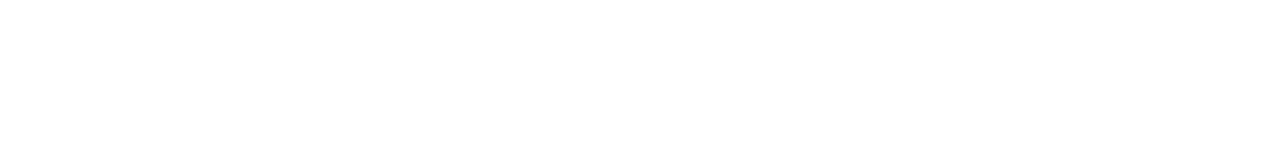
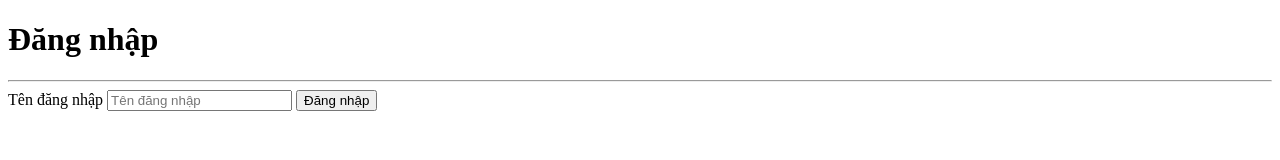
Before and after one commit to tirin2411/BaiTapCC-MT_LoginForm, a plain HTML site: page index.html in a window 1280 px wide. Drawn offline with Linux system fonts and the light colour scheme.

Commit message:
add username

```diff
--- a/index.html
+++ b/index.html
@@ -7,6 +7,14 @@
     <title>Login</title>
 </head>
 <body>
-
+    <form action="" method="POST" onsubmit="return validate()">
+        <div class="login">
+        <h1>Đăng nhập</h1>
+        <hr>
+        <label for="username">Tên đăng nhập</label>
+        <input type="text" placeholder="Tên đăng nhập" name="username" id="username">
+        <button type="submit" class="submit">Đăng nhập</button>
+        </div>
+        </form>
 </body>
 </html>
```
